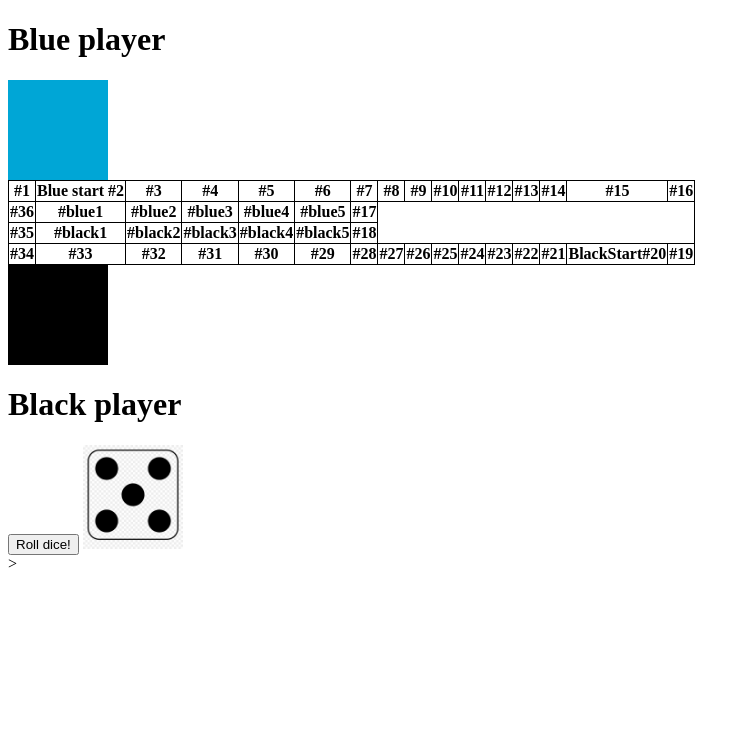
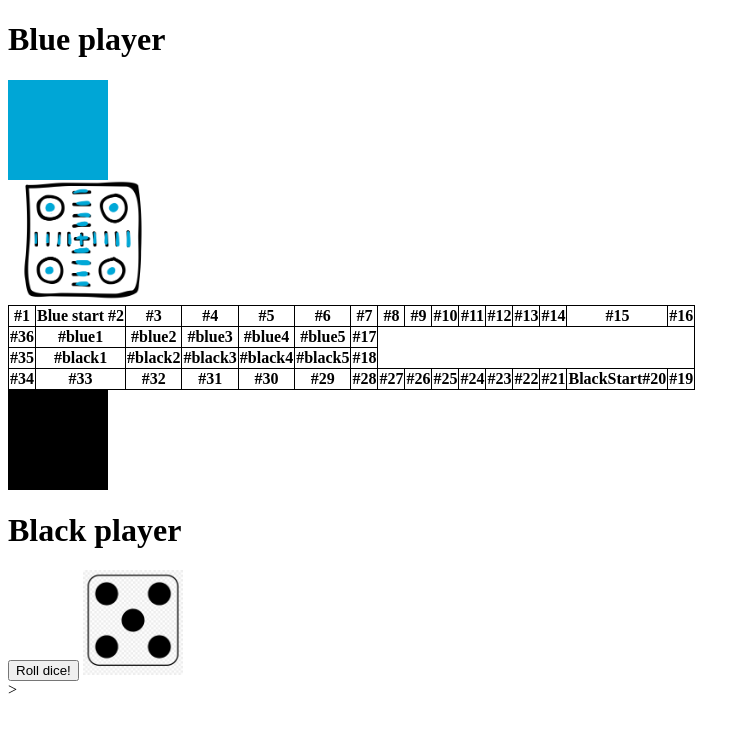
Before and after one commit to lplp322/ludo, a plain HTML site: page game.html in a window 1280 px wide. Shown: the whole page, without its empty margins (0-750 px from the left). Drawn offline with Linux system fonts and the light colour scheme; files whose address does not match are found by name.

Commit message:
Update game.html

```diff
--- a/game.html
+++ b/game.html
@@ -54,6 +54,7 @@
                     <th id="blue5">#blue5</th>
                     <th id="f17">#17</th>
                   </tr>
+                  <img src="logo-min.png" width="150">
                   <tr id="thirdRow">
                     <th id="f35">#35</th>
                     <th id="black1">#black1</th>
```
